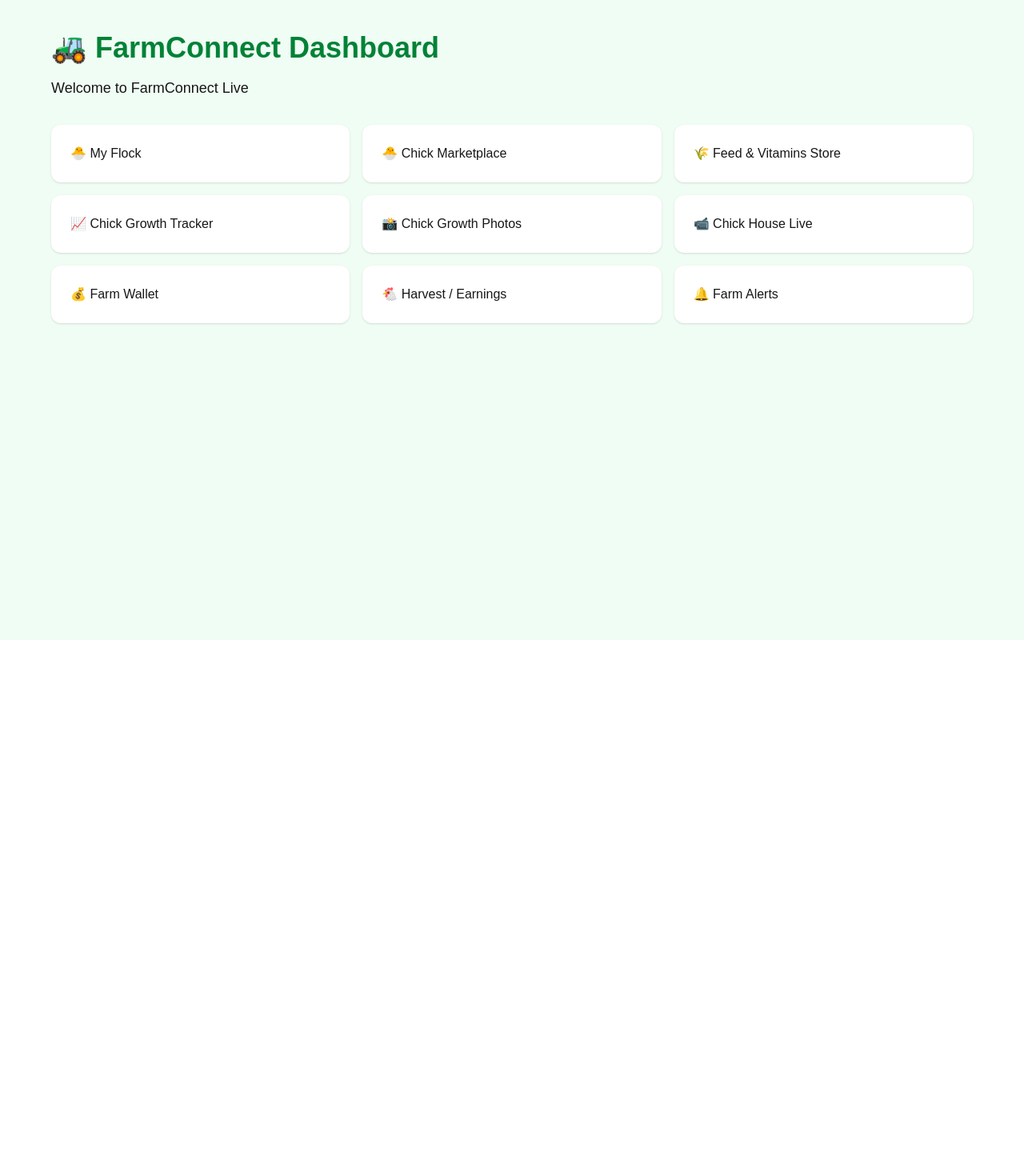
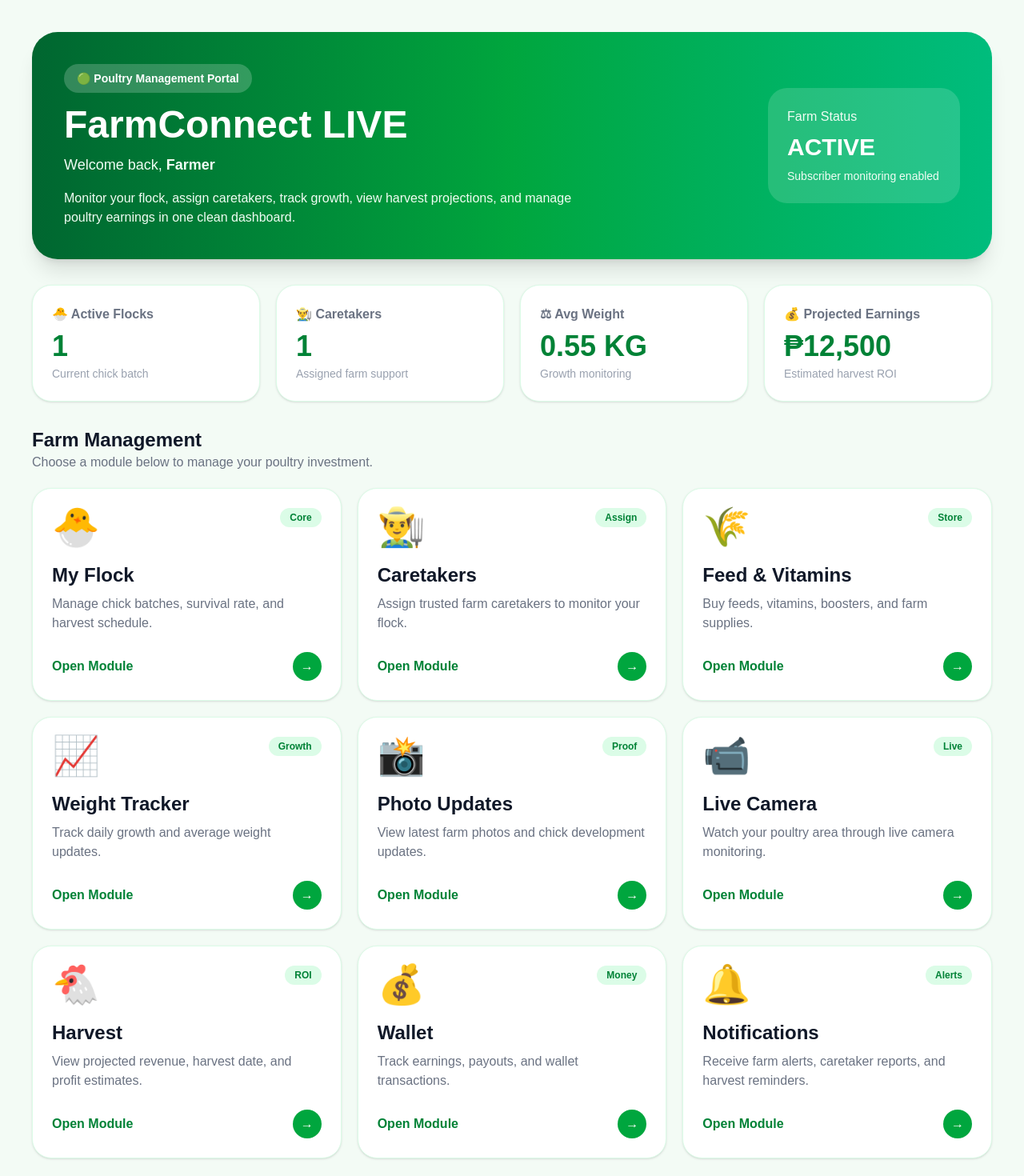
Before and after one commit to tinaleung74-blip/farmconnect-live, a Next.js app: page /customer/dashboard in a window 1280 px wide. Shown: the top 1470 px of the page at 80% size. Before the commit the page ends 800 px from the top, so only its background shows below. Built offline with nearby package versions, Linux system fonts and the light colour scheme.

Commit message:
premium dashboard cards

```diff
--- a/app/customer/dashboard/page.tsx
+++ b/app/customer/dashboard/page.tsx
@@ -1,52 +1,189 @@
 "use client";
 
+import { useEffect, useState } from "react";
+
+const cards = [
+  {
+    title: "My Flock",
+    icon: "🐣",
+    href: "/customer/chicks",
+    desc: "Manage chick batches, survival rate, and harvest schedule.",
+    badge: "Core",
+  },
+  {
+    title: "Caretakers",
+    icon: "👨‍🌾",
+    href: "/customer/caretakers",
+    desc: "Assign trusted farm caretakers to monitor your flock.",
+    badge: "Assign",
+  },
+  {
+    title: "Feed & Vitamins",
+    icon: "🌾",
+    href: "/customer/store",
+    desc: "Buy feeds, vitamins, boosters, and farm supplies.",
+    badge: "Store",
+  },
+  {
+    title: "Weight Tracker",
+    icon: "📈",
+    href: "/customer/weight-updates",
+    desc: "Track daily growth and average weight updates.",
+    badge: "Growth",
+  },
+  {
+    title: "Photo Updates",
+    icon: "📸",
+    href: "/customer/photo-updates",
+    desc: "View latest farm photos and chick development updates.",
+    badge: "Proof",
+  },
+  {
+    title: "Live Camera",
+    icon: "📹",
+    href: "/customer/live-camera",
+    desc: "Watch your poultry area through live camera monitoring.",
+    badge: "Live",
+  },
+  {
+    title: "Harvest",
+    icon: "🐔",
+    href: "/customer/harvest",
+    desc: "View projected revenue, harvest date, and profit estimates.",
+    badge: "ROI",
+  },
+  {
+    title: "Wallet",
+    icon: "💰",
+    href: "/customer/wallet",
+    desc: "Track earnings, payouts, and wallet transactions.",
+    badge: "Money",
+  },
+  {
+    title: "Notifications",
+    icon: "🔔",
+    href: "/customer/notifications",
+    desc: "Receive farm alerts, caretaker reports, and harvest reminders.",
+    badge: "Alerts",
+  },
+];
+
 export default function DashboardPage() {
+  const [userName, setUserName] = useState("Farmer");
+
+  useEffect(() => {
+    const user = localStorage.getItem("farmconnect_user");
+    if (user) {
+      const parsed = JSON.parse(user);
+      setUserName(parsed.full_name || "Farmer");
+    }
+  }, []);
+
   return (
-    <main className="min-h-screen bg-green-50 p-10">
-      <div className="max-w-6xl mx-auto">
-        <h1 className="text-4xl font-bold text-green-700">
-          🚜 FarmConnect Dashboard
-        </h1>
+    <main className="min-h-screen bg-[#f3fbf5] p-6 md:p-10">
+      <div className="max-w-7xl mx-auto">
+        <section className="rounded-[32px] bg-gradient-to-r from-green-800 via-green-600 to-emerald-500 text-white p-8 md:p-10 mb-8 shadow-xl">
+          <div className="flex flex-col md:flex-row md:items-center md:justify-between gap-6">
+            <div>
+              <p className="bg-white/20 w-fit px-4 py-2 rounded-full text-sm font-bold mb-4">
+                🟢 Poultry Management Portal
+              </p>
 
-        <p className="mt-4 text-lg">Welcome to FarmConnect Live</p>
+              <h1 className="text-4xl md:text-5xl font-black">
+                FarmConnect LIVE
+              </h1>
 
-        <div className="grid md:grid-cols-3 gap-4 mt-8">
-          <a href="/customer/chicks" className="bg-white p-6 rounded-xl shadow block">
-            🐣 My Flock
-          </a>
+              <p className="mt-3 text-lg text-green-50">
+                Welcome back, <b>{userName}</b>
+              </p>
 
-          <a href="/customer/marketplace" className="bg-white p-6 rounded-xl shadow block">
-            🐣 Chick Marketplace
-          </a>
+              <p className="mt-4 max-w-2xl text-green-50">
+                Monitor your flock, assign caretakers, track growth, view
+                harvest projections, and manage poultry earnings in one clean
+                dashboard.
+              </p>
+            </div>
 
-          <a href="/customer/store" className="bg-white p-6 rounded-xl shadow block">
-            🌾 Feed & Vitamins Store
-          </a>
+            <div className="bg-white/15 rounded-3xl p-6 min-w-[240px]">
+              <p className="text-green-50">Farm Status</p>
+              <h2 className="text-3xl font-black mt-2">ACTIVE</h2>
+              <p className="mt-2 text-sm text-green-50">
+                Subscriber monitoring enabled
+              </p>
+            </div>
+          </div>
+        </section>
 
-          <a href="/customer/weight-updates" className="bg-white p-6 rounded-xl shadow block">
-            📈 Chick Growth Tracker
-          </a>
+        <section className="grid md:grid-cols-4 gap-5 mb-8">
+          <div className="bg-white rounded-3xl p-6 shadow border border-green-100">
+            <p className="text-gray-500 font-semibold">🐣 Active Flocks</p>
+            <h2 className="text-4xl font-black text-green-700 mt-2">1</h2>
+            <p className="text-sm text-gray-400 mt-1">Current chick batch</p>
+          </div>
 
-          <a href="/customer/photo-updates" className="bg-white p-6 rounded-xl shadow block">
-            📸 Chick Growth Photos
-          </a>
+          <div className="bg-white rounded-3xl p-6 shadow border border-green-100">
+            <p className="text-gray-500 font-semibold">👨‍🌾 Caretakers</p>
+            <h2 className="text-4xl font-black text-green-700 mt-2">1</h2>
+            <p className="text-sm text-gray-400 mt-1">Assigned farm support</p>
+          </div>
 
-          <a href="/customer/live-camera" className="bg-white p-6 rounded-xl shadow block">
-            📹 Chick House Live
-          </a>
+          <div className="bg-white rounded-3xl p-6 shadow border border-green-100">
+            <p className="text-gray-500 font-semibold">⚖ Avg Weight</p>
+            <h2 className="text-4xl font-black text-green-700 mt-2">0.55 KG</h2>
+            <p className="text-sm text-gray-400 mt-1">Growth monitoring</p>
+          </div>
 
-          <a href="/customer/wallet" className="bg-white p-6 rounded-xl shadow block">
-            💰 Farm Wallet
-          </a>
+          <div className="bg-white rounded-3xl p-6 shadow border border-green-100">
+            <p className="text-gray-500 font-semibold">💰 Projected Earnings</p>
+            <h2 className="text-4xl font-black text-green-700 mt-2">₱12,500</h2>
+            <p className="text-sm text-gray-400 mt-1">Estimated harvest ROI</p>
+          </div>
+        </section>
 
-          <a href="/customer/harvest" className="bg-white p-6 rounded-xl shadow block">
-            🐔 Harvest / Earnings
-          </a>
+        <section className="mb-5">
+          <h2 className="text-2xl font-black text-gray-900">
+            Farm Management
+          </h2>
+          <p className="text-gray-500">
+            Choose a module below to manage your poultry investment.
+          </p>
+        </section>
 
-          <a href="/customer/notifications" className="bg-white p-6 rounded-xl shadow block">
-            🔔 Farm Alerts
-          </a>
-        </div>
+        <section className="grid md:grid-cols-3 gap-5">
+          {cards.map((card) => (
+            <a
+              key={card.title}
+              href={card.href}
+              className="group bg-white rounded-3xl p-6 shadow border border-green-100 hover:-translate-y-1 hover:shadow-xl transition block"
+            >
+              <div className="flex items-start justify-between mb-5">
+                <div className="text-5xl">{card.icon}</div>
+
+                <span className="bg-green-100 text-green-700 px-3 py-1 rounded-full text-xs font-black">
+                  {card.badge}
+                </span>
+              </div>
+
+              <h3 className="text-2xl font-black text-gray-900 group-hover:text-green-700">
+                {card.title}
+              </h3>
+
+              <p className="text-gray-500 mt-2 min-h-[48px]">
+                {card.desc}
+              </p>
+
+              <div className="mt-6 flex items-center justify-between">
+                <span className="text-green-700 font-black">
+                  Open Module
+                </span>
+
+                <span className="bg-green-600 text-white rounded-full w-9 h-9 grid place-items-center group-hover:bg-green-700">
+                  →
+                </span>
+              </div>
+            </a>
+          ))}
+        </section>
       </div>
     </main>
   );
```
